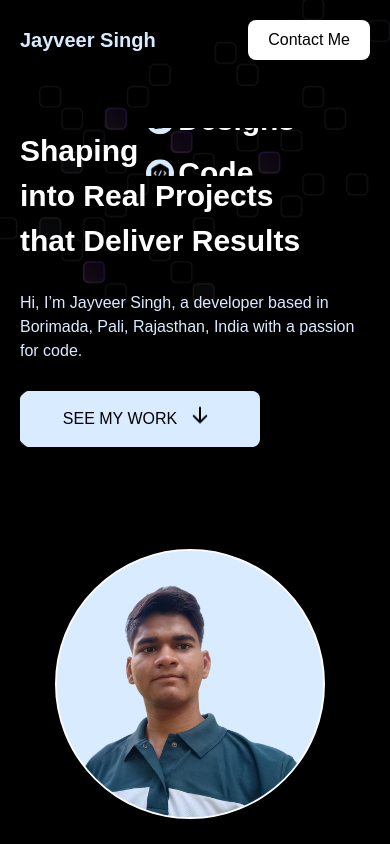
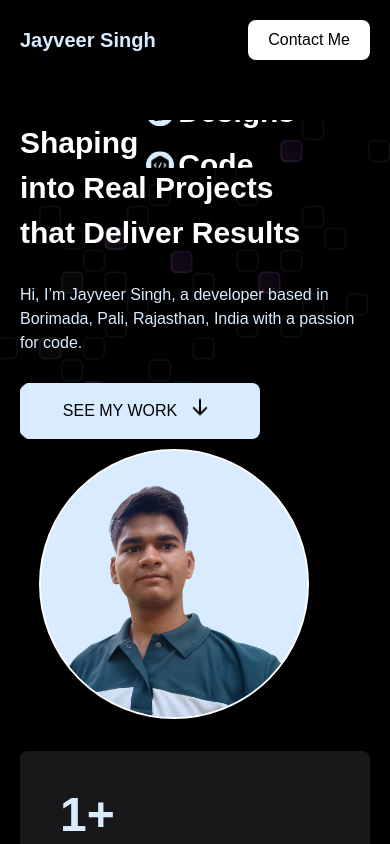
Before and after one commit to jayveer-singh1/My-Animated-Portfolio, a React (Vite) app: page / in a window 390 px wide. Shown: the top 844 px of the page. Built offline with nearby package versions, Linux system fonts and the light colour scheme; a web font is replaced by a local one.

Commit message:
Hero Section responsive testing

```diff
--- a/src/App.jsx
+++ b/src/App.jsx
@@ -5,11 +5,13 @@ import Hero from "./sections/Hero";
 import ShowcaseSection from "./sections/ShowcaseSection";
 import Navbar from "./components/NavBar";
 import TechStack from "./sections/TechStack";
+import Demo from "./sections/Demo";
 
 const App = () => (
   <>
     <Navbar />
-    <Hero />
+    <Demo />
+    {/* <Hero /> */}
     <ShowcaseSection />
     <Experience />
     <TechStack />
--- a/src/constants/index.js
+++ b/src/constants/index.js
@@ -29,42 +29,6 @@ const counterItems = [
   { value: 120, suffix: "+", label: "Mini Projects" },
   { value: 108, suffix: "+", label: "Completed Projects" },
   { value: 90, suffix: "%", label: "Front-End Retention Rate" },
-];
-
-const logoIconsList = [
-  {
-    imgPath: "/images/logos/company-logo-1.png",
-  },
-  {
-    imgPath: "/images/logos/company-logo-2.png",
-  },
-  {
-    imgPath: "/images/logos/company-logo-3.png",
-  },
-  {
-    imgPath: "/images/logos/company-logo-4.png",
-  },
-  {
-    imgPath: "/images/logos/company-logo-5.png",
-  },
-  {
-    imgPath: "/images/logos/company-logo-6.png",
-  },
-  {
-    imgPath: "/images/logos/company-logo-7.png",
-  },
-  {
-    imgPath: "/images/logos/company-logo-8.png",
-  },
-  {
-    imgPath: "/images/logos/company-logo-9.png",
-  },
-  {
-    imgPath: "/images/logos/company-logo-10.png",
-  },
-  {
-    imgPath: "/images/logos/company-logo-11.png",
-  },
 ];
 
 const techStackImgs = [
@@ -174,7 +138,6 @@ const socialImgs = [
 
 export {
   words,
-  logoIconsList,
   counterItems,
   expCards,
   expLogos,
--- a/src/index.css
+++ b/src/index.css
@@ -106,12 +106,11 @@ section {
   }
 
   #hero-my-image {
-    @apply absolute z-20;
+    margin-right: 4%;
     width: 550px;
     height: 550px;
     object-fit: cover;
     object-position: top;
-    top: 120px;
     right: 150px;
     background-color: #D9ECFF;
     border-radius: 50%;
@@ -582,6 +581,7 @@ label {
 
   #hero-my-image {
     @apply absolute z-20;
+    margin-top: 15%;
     width: 250px;
     height: 250px;
     top: 350px;
@@ -611,6 +611,7 @@ label {
 
   #hero-my-image {
     @apply absolute z-20;
+    margin-top: 1%;
     width: 300px;
     height: 300px;
     top: 340px;
@@ -622,6 +623,7 @@ label {
 @media (max-width: 480px) {
   #hero-my-image {
     @apply absolute z-20;
+    margin-top: 15%;
     width: 300px;
     height: 300px;
     top: 218px;
@@ -630,20 +632,11 @@ label {
   }
 }
 
-@media (max-width: 480px) {
-  #hero-my-image {
-    @apply absolute z-20;
-    width: 300px;
-    height: 300px;
-    top: 218px;
-    right: 20px;
-    scale: 0.9;
-  }
-}
 
 @media (max-width: 431px) {
   #hero-my-image {
     @apply absolute z-20;
+    margin-top: -5%;
     width: 300px;
     height: 300px;
     top: 340px;
@@ -655,6 +648,7 @@ label {
 @media (max-width: 426px) {
   #hero-my-image {
     @apply absolute z-20;
+    margin-top: 15%;
     width: 250px;
     height: 250px;
     top: 240px;
@@ -666,6 +660,7 @@ label {
 @media (max-width: 415px) {
   #hero-my-image {
     @apply absolute z-20;
+    margin-top: -3%;
     width: 300px;
     height: 300px;
     top: 340px;
@@ -677,6 +672,7 @@ label {
 @media (max-width: 391px) {
   #hero-my-image {
     @apply absolute z-20;
+    margin-top: 1%;
     width: 300px;
     height: 300px;
     top: 310px;
@@ -688,6 +684,7 @@ label {
 @media (max-width: 376px) {
   #hero-my-image {
     @apply absolute z-20;
+    margin-top: 18%;
     width: 250px;
     height: 250px;
     top: 250px;
@@ -699,6 +696,7 @@ label {
 @media (max-width: 361px) {
   #hero-my-image {
     @apply absolute z-20;
+    margin-top: 15%;
     width: 250px;
     height: 250px;
     top: 300px;
@@ -710,6 +708,7 @@ label {
 @media (max-width: 321px) {
   #hero-my-image {
     @apply absolute z-20;
+    margin-top: 15%;
     width: 200px;
     height: 200px;
     top: 300px;
--- /dev/null
+++ b/src/sections/Demo.jsx
@@ -0,0 +1,98 @@
+import { useGSAP } from "@gsap/react";
+import gsap from "gsap";
+import JayveerImage from "../../public/images/hero.png"
+gsap.ticker.lagSmoothing(1000, 16);
+
+import Button from "../components/Button";
+import { words } from "../constants";
+import AnimatedCounter from "../components/AnimatedCounter";
+
+const Demo = () => {
+  useGSAP(() => {
+    gsap.fromTo(
+      ".hero-text h1",
+      { y: 50, opacity: 0 },
+      { y: 0, opacity: 1, stagger: 0.2, duration: 1, ease: "power2.inOut" }
+    );
+  });
+
+  return (
+    <>
+      <br />
+      <br />
+      <br />
+      <br />
+      <br />
+      <section id="hero" className="relative overflow-hidden">
+        <div className="absolute top-0 left-0 z-10">
+          <img src="/images/bg.png" alt="" />
+        </div>
+
+        <div className="contact" id="contact">
+          {/* LEFT: Hero Content */}
+          <header className="flex flex-col justify-center md:w-full w-screen md:px-20 px-5">
+            <div className="flex flex-col gap-7">
+              <div className="hero-text">
+                <h1>
+                  Shaping
+                  <span className="slide">
+                    <span className="wrapper">
+                      {words.map((word, index) => (
+                        <span
+                          key={index}
+                          className="flex items-center md:gap-3 gap-1 pb-2"
+                        >
+                          <img
+                            src={word.imgPath}
+                            alt="person"
+                            className="xl:size-12 md:size-10 size-7 md:p-2 p-1 rounded-full bg-white-50"
+                          />
+                          <span>{word.text}</span>
+                        </span>
+                      ))}
+                    </span>
+                  </span>
+                </h1>
+                <h1>into Real Projects</h1>
+                <h1>that Deliver Results</h1>
+              </div>
+
+              <p className="text-white-50 md:text-xl relative z-10 pointer-events-none">
+                Hi, I’m Jayveer Singh, a developer based in <br />Borimada, Pali, Rajasthan, India with a passion for
+                code.
+              </p>
+
+              <Button
+                text="See My Work"
+                className="md:w-80 md:h-16 w-60 h-12"
+                id="counter"
+              />
+            </div>
+          </header>
+
+          {/* RIGHT: 3D Model or Visual */}
+          <img src={JayveerImage} alt="" id="hero-my-image" />
+          {/* <br />
+          <br />
+          <br />
+          <br />
+          <br />
+          <br />
+          <br />
+          <br /> */}
+        </div>
+        <br />
+        <br />
+        <br />
+        <br />
+        <br />
+        <br />
+        <br />
+        <br />
+        <AnimatedCounter />
+      </section>
+    </>
+  );
+};
+
+export default Demo;
```
